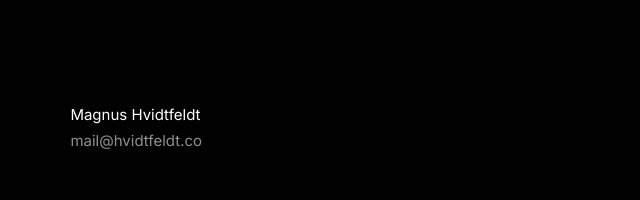
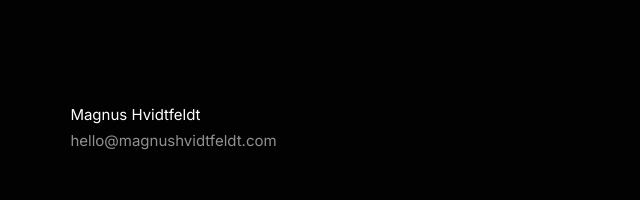
Before and after one commit to mch-sg/mh-web, a plain HTML site: page index.html in a window 1280 px wide. Shown: the top 200 px of the page, 32-672 px from the left. Drawn offline with Linux system fonts and the light colour scheme; a script that the page names is missing.

Commit message:
MAIL update

```diff
--- a/index.html
+++ b/index.html
@@ -32,7 +32,7 @@
 
 <div class="text">
     <p> Magnus Hvidtfeldt <br>
-        <a class="dim" href="mailto:mh@hvidtfeldt.co"> mail@hvidtfeldt.co </a>
+        <a class="dim" href="mailto:hello@magnushvidtfeldt.com"> hello@magnushvidtfeldt.com </a>
     </p>
 
 
```
